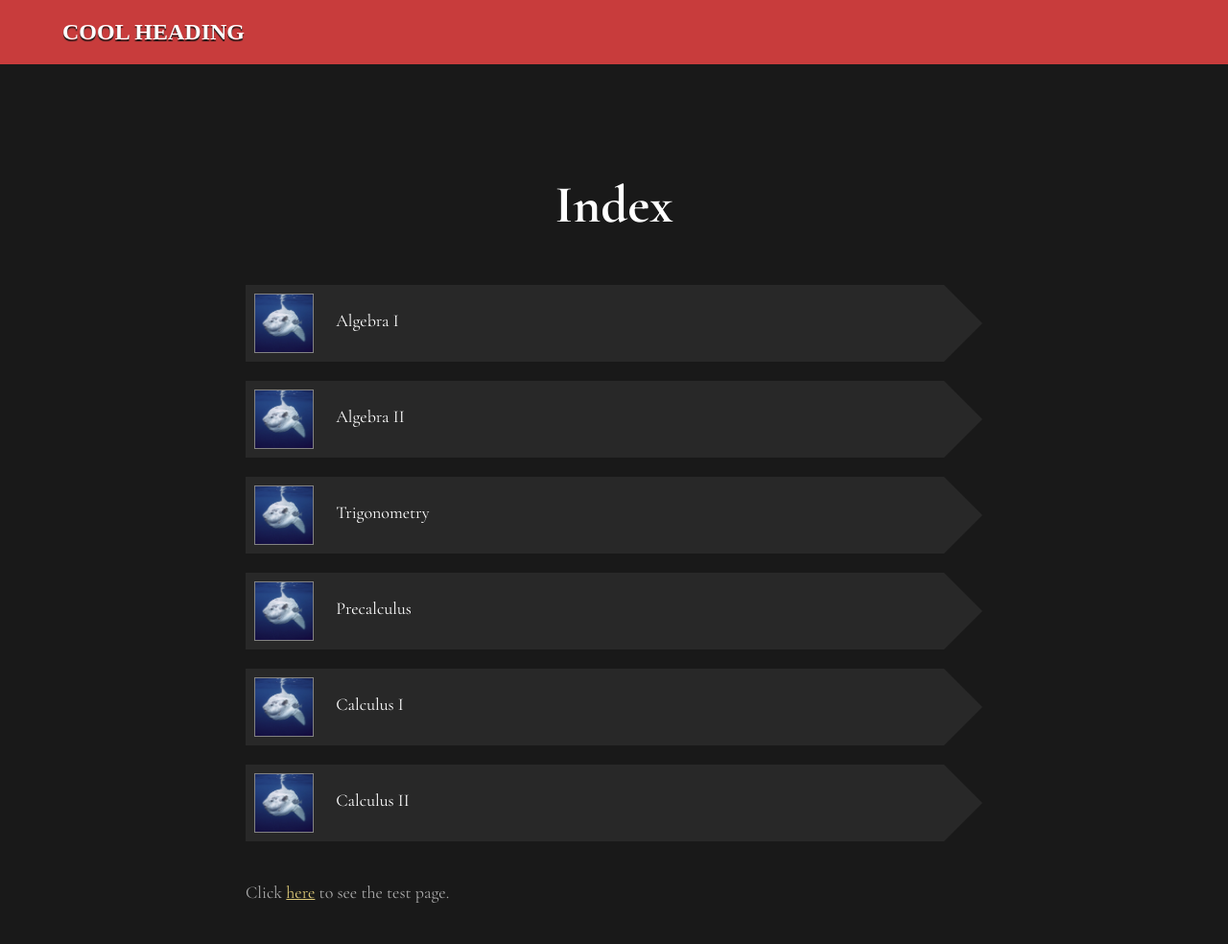
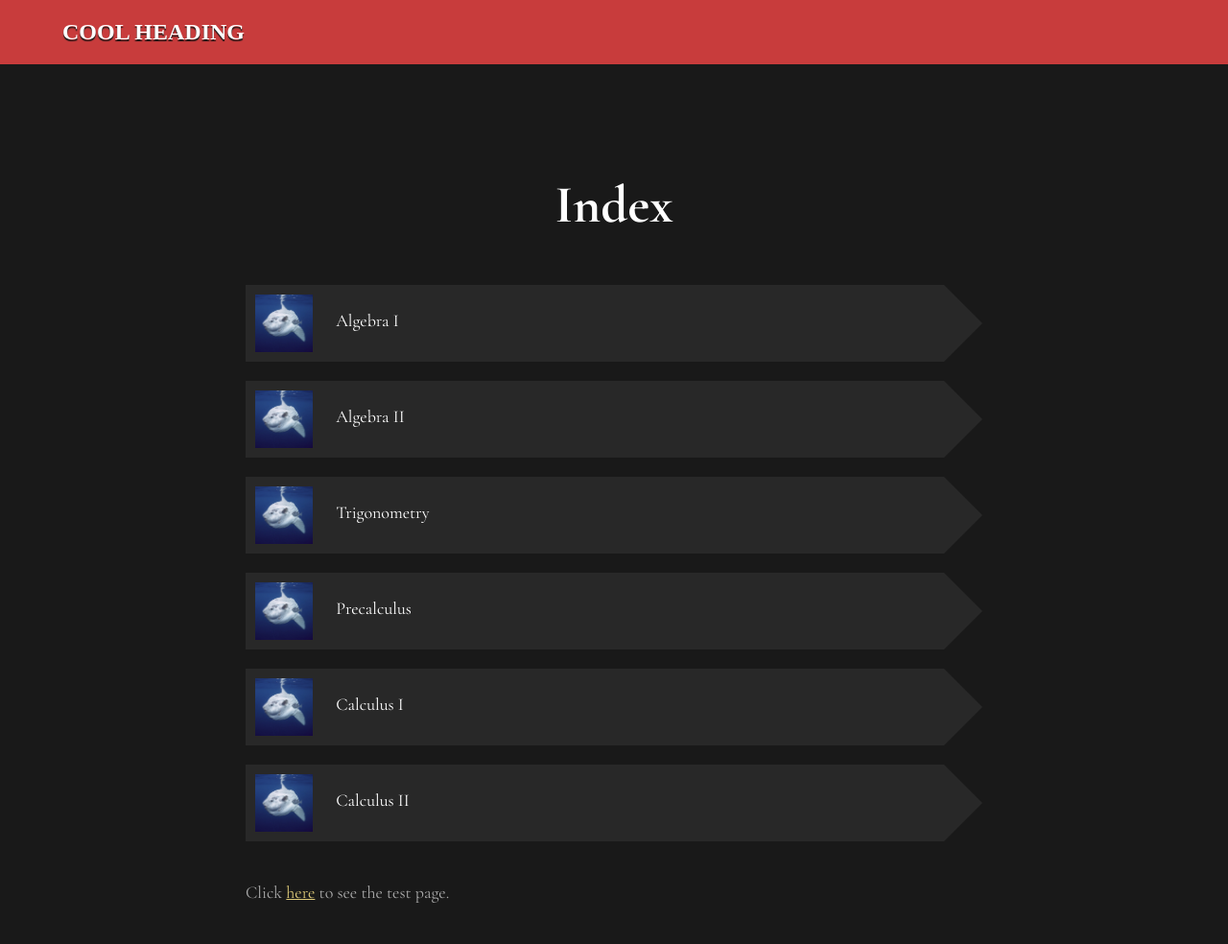
Before and after one commit to UnPolloLoco/math, a Jekyll site: the page built from index.html, in a window 1280 px wide. Shown: the whole page at 96% size. Built offline with Jekyll 4.4.1, drawn with Linux system fonts in a browser that asks for light colours.

Commit message:
Update index.html with nooutline class

```diff
--- a/index.html
+++ b/index.html
@@ -6,32 +6,32 @@ ex_style: indexstyle.css
 <div id="courseList">
 
 	<a href=""><div class="course yellowHover">
-		<img src="{{ 'assets/test.jpg' | absolute_url }}">
+		<img class="nooutline" src="{{ 'assets/test.jpg' | absolute_url }}">
 		Algebra I
 	</div></a>
 
 	<a href=""><div class="course orangeHover">
-		<img src="{{ 'assets/test.jpg' | absolute_url }}">
+		<img class="nooutline" class="nooutline" src="{{ 'assets/test.jpg' | absolute_url }}">
 		Algebra II
 	</div></a>
 
 	<a href=""><div class="course redHover">
-		<img src="{{ 'assets/test.jpg' | absolute_url }}">
+		<img class="nooutline" src="{{ 'assets/test.jpg' | absolute_url }}">
 		Trigonometry
 	</div></a>
 
 	<a href=""><div class="course purpleHover">
-		<img src="{{ 'assets/test.jpg' | absolute_url }}">
+		<img class="nooutline" src="{{ 'assets/test.jpg' | absolute_url }}">
 		Precalculus
 	</div></a>
 
 	<a href="{{ 'topics/calculus/' | absolute_url }}"><div class="course blueHover">
-		<img src="{{ 'assets/test.jpg' | absolute_url }}">
+		<img class="nooutline" src="{{ 'assets/test.jpg' | absolute_url }}">
 		Calculus I
 	</div></a>
 
 	<a href=""><div class="course cyanHover">
-		<img src="{{ 'assets/test.jpg' | absolute_url }}">
+		<img class="nooutline" src="{{ 'assets/test.jpg' | absolute_url }}">
 		Calculus II
 	</div></a>
 
```
